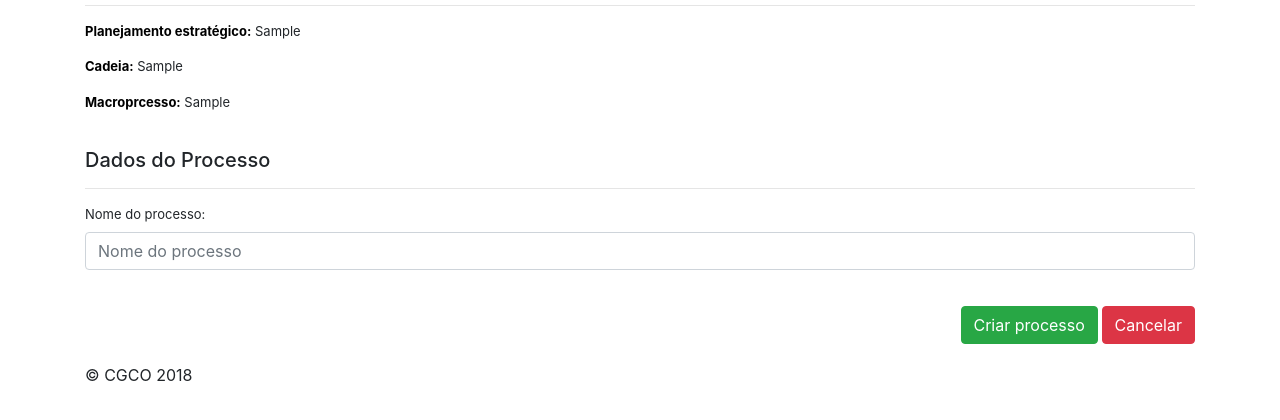
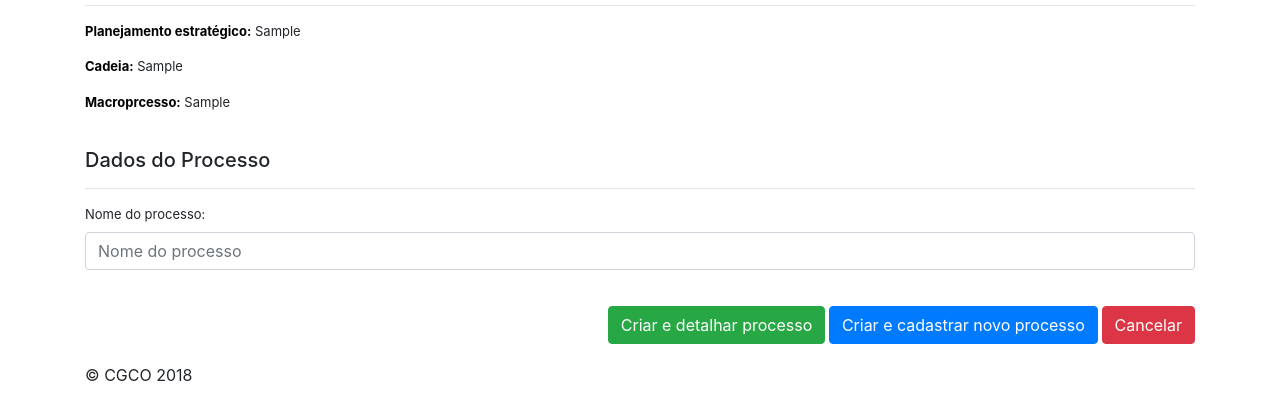
Before and after one commit to luisapuppin/riscos, a Django app: page /riscos/macroprocesso/1/criar/processo/ in a window 1280 px wide. Shown: the part 276-696 px from the top of the page. Run offline with Django 3.2, Linux system fonts and the light colour scheme; tables that the repository leaves empty hold one stand-in row (values such as "Sample post"); some libraries are stand-ins or nearby versions.

Commit message:
Redirecionamentos na tela de cadastro de processo

```diff
--- a/riscos/templates/riscos/criar_processo.html
+++ b/riscos/templates/riscos/criar_processo.html
@@ -35,7 +35,8 @@
 
         <br>
         <div style="text-align:right;">
-            <input type="submit" name="submit-macroprocesso" value="Criar processo" class="btn btn-success">
+            <input type="submit" name="submit-e-detalhar" value="Criar e detalhar processo" class="btn btn-success">
+            <input type="submit" name="submit-e-cadastrar" value="Criar e cadastrar novo processo" class="btn btn-primary">
             <a class="btn btn-danger" href="{% url 'riscos:detalhar_macroprocesso' target_id=parent.pk %}">Cancelar</a>
         </div>
     </form>
--- a/riscos/views.py
+++ b/riscos/views.py
@@ -151,7 +151,11 @@ def criar_processo(request, parent_id):
             instance.id_macroprocesso = parent
             instance.ds_usuario = "usuario-teste"
             instance.save()
-            return redirect(reverse("riscos:listar_processo"))
+            saved_id = instance.pk
+            if "submit-e-detalhar" in request.POST:
+                return redirect(reverse("riscos:detalhar_processo", kwargs={"target_id":saved_id}))
+            else:
+                return redirect(reverse("riscos:criar_processo", kwargs={"parent_id":parent_id}))
     else:
         form = forms.FormProcesso()
     context = {
```
